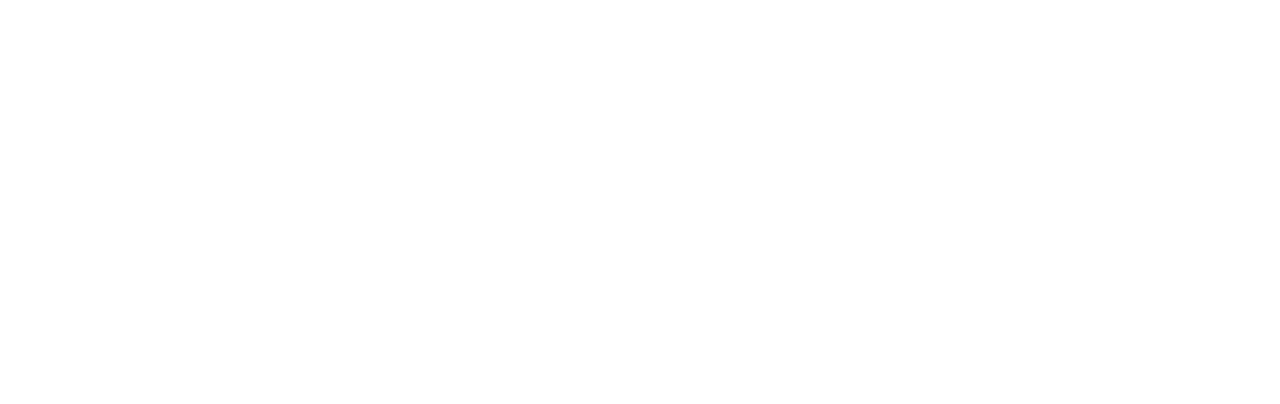
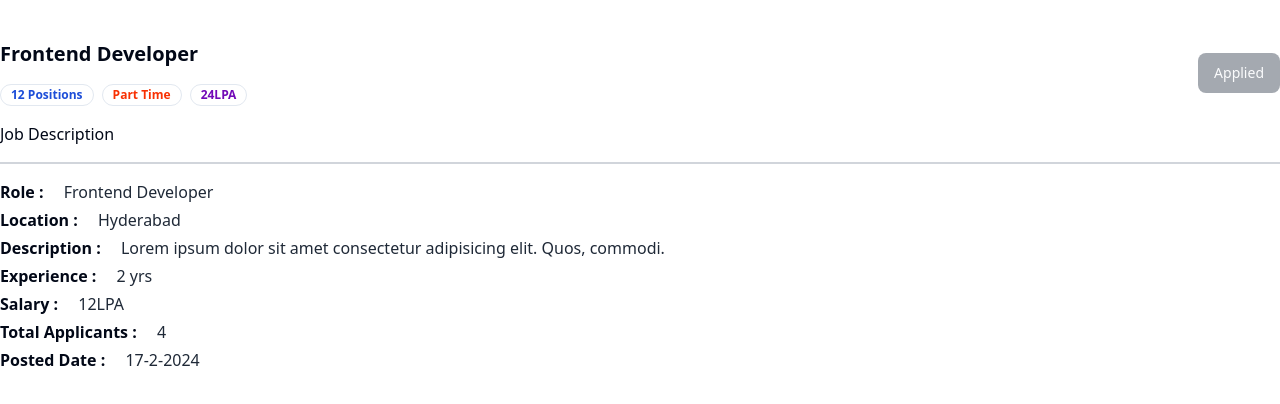
Before and after one commit to ansi00/Job-Portal, a React (Vite) app in the folder Frontend/: page /description/1 in a window 1280 px wide. Before the commit this address had no page. Shown: the top 404 px of the page. Built offline with nearby package versions, Linux system fonts and the light colour scheme.

Commit message:
Added dummy UI for the job description page

```diff
--- a/Frontend/src/App.jsx
+++ b/Frontend/src/App.jsx
@@ -5,6 +5,7 @@ import Home from "./components/Home";
 import Jobs from "./components/Jobs";
 import Browse from "./components/Browse";
 import Profile from "./components/Profile";
+import JobDescription from "./components/JobDescription";
 
 function App() {
   return (
@@ -14,6 +15,7 @@ function App() {
         <Route path="/signup" element={<Signup />} />
         <Route path="/login" element={<Login />} />
         <Route path="/jobs" element={<Jobs />} />
+        <Route path="/description/:id" element={<JobDescription />} />
         <Route path="/browse" element={<Browse />} />
         <Route path="/profile" element={<Profile />} />
       </Routes>
--- a/Frontend/src/components/Job.jsx
+++ b/Frontend/src/components/Job.jsx
@@ -3,8 +3,11 @@ import React from "react";
 import { Button } from "./ui/button";
 import { Avatar, AvatarImage } from "./ui/avatar";
 import { Badge } from "./ui/badge";
+import { useNavigate } from "react-router-dom";
 
 export default function Job() {
+  const navigate = useNavigate();
+  const jobId = "h6ubc467vd46iknft5";
   return (
     <div className="p-5 rounded-md shadow-xl bg-white border border-gray-100">
       <div className="flex items-center justify-between">
@@ -45,7 +48,14 @@ export default function Job() {
         </Badge>
       </div>
       <div className="flex items-center gap-4 mt-4">
-        <Button variant="outline">Details</Button>
+        <Button
+          onClick={() => {
+            navigate(`/description/${jobId}`);
+          }}
+          variant="outline"
+        >
+          Details
+        </Button>
         <Button className="bg-[#7209b7] ">Save for later</Button>
       </div>
     </div>
--- /dev/null
+++ b/Frontend/src/components/JobDescription.jsx
@@ -0,0 +1,76 @@
+import React from "react";
+import { Badge } from "./ui/badge";
+import { Button } from "./ui/button";
+
+export default function JobDescription() {
+  const isApplied = true;
+  return (
+    <div className="max-w-7xl mx-auto my-10">
+      <div className="flex items-center justify-between">
+        <div>
+          <h1 className="font-bold text-xl">Frontend Developer</h1>
+          <div className="flex items-center gap-2 mt-4">
+            <Badge className="text-blue-700 font-bold " variant="ghost">
+              12 Positions
+            </Badge>
+            <Badge className="text-[#F83002] font-bold " variant="ghost">
+              Part Time
+            </Badge>
+            <Badge className="text-[#7209b7] font-bold " variant="ghost">
+              24LPA
+            </Badge>
+          </div>
+        </div>
+
+        <Button
+          disabled={isApplied}
+          className={`rounded-lg ${
+            isApplied
+              ? "bg-gray-600 cursor-not-allowed"
+              : "bg-[#7209b7] hover:bg-[#9534d6]"
+          }`}
+        >
+          {isApplied ? "Applied" : "Apply Now"}
+        </Button>
+      </div>
+      <h1 className="border-b-2 border-b-gray-300 font-medium py-4">
+        Job Description
+      </h1>
+      <div className="my-4">
+        <h1 className="font-bold my-1 ">
+          Role :{" "}
+          <span className="pl-4 font-normal text-gray-800 ">
+            Frontend Developer
+          </span>
+        </h1>
+        <h1 className="font-bold my-1 ">
+          Location :{" "}
+          <span className="pl-4 font-normal text-gray-800 ">Hyderabad</span>
+        </h1>
+        <h1 className="font-bold my-1 ">
+          Description :{" "}
+          <span className="pl-4 font-normal text-gray-800 ">
+            Lorem ipsum dolor sit amet consectetur adipisicing elit. Quos,
+            commodi.
+          </span>
+        </h1>
+        <h1 className="font-bold my-1 ">
+          Experience :{" "}
+          <span className="pl-4 font-normal text-gray-800 ">2 yrs</span>
+        </h1>
+        <h1 className="font-bold my-1 ">
+          Salary :{" "}
+          <span className="pl-4 font-normal text-gray-800 ">12LPA</span>
+        </h1>
+        <h1 className="font-bold my-1 ">
+          Total Applicants :{" "}
+          <span className="pl-4 font-normal text-gray-800 ">4</span>
+        </h1>
+        <h1 className="font-bold my-1 ">
+          Posted Date :{" "}
+          <span className="pl-4 font-normal text-gray-800 ">17-2-2024</span>
+        </h1>
+      </div>
+    </div>
+  );
+}
```
